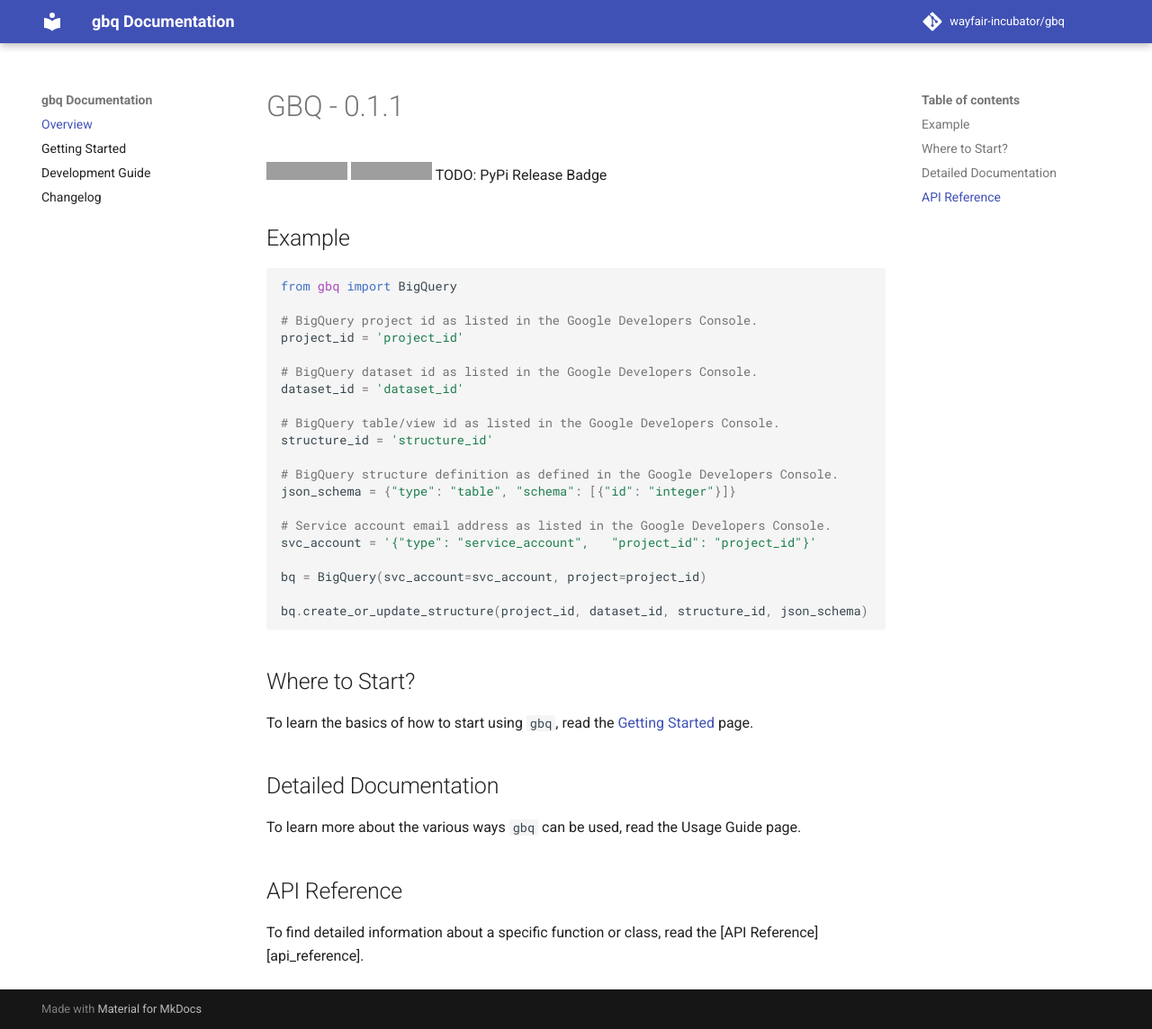
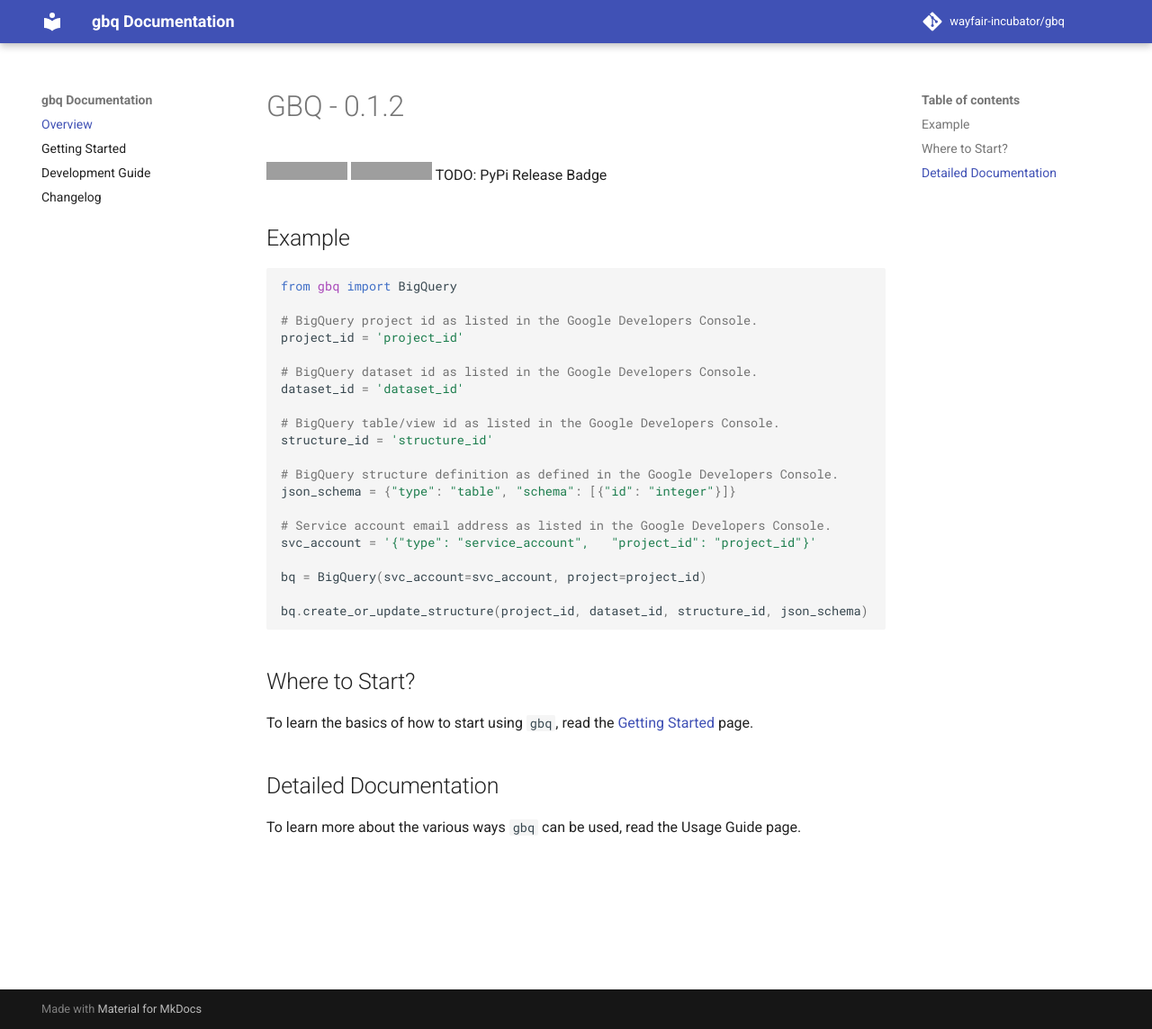
Before and after one commit to wayfair-incubator/gbq, an MkDocs documentation site: the page built from docs/index.md, in a window 1280 px wide and 1144 px high. Shown: the whole window at 90% size. Built offline with MkDocs 1.6.1 and Material for MkDocs 9.7.7, drawn with Linux system fonts in a browser that asks for light colours; comment, search, counter and statistics services are not loaded; grey boxes are pictures that could not be loaded.

```diff
--- a/docs/index.md
+++ b/docs/index.md
@@ -1,4 +1,4 @@
-# GBQ - 0.1.1
+# GBQ - 0.1.2
 
 [![CI pipeline status](https://github.com/wayfair-incubator/gbq/workflows/CI/badge.svg?branch=main)][ci]
 [![codecov](https://codecov.io/gh/wayfair-incubator/gbq/branch/main/graph/badge.svg)][codecov]
@@ -37,10 +37,6 @@ To learn the basics of how to start using `gbq`, read the [Getting Started][gett
 
 To learn more about the various ways `gbq` can be used, read the Usage Guide page.
 
-## API Reference
-
-To find detailed information about a specific function or class, read the [API Reference][api_reference].
-
 [ci]: https://github.com/wayfair-incubator/gbq/actions
 [codecov]: https://codecov.io/gh/wayfair-incubator/gbq
 [getting_started]: getting-started.md
--- a/gbq/__init__.py
+++ b/gbq/__init__.py
@@ -1,5 +1,5 @@
 from gbq.bigquery import BigQuery
 
-__version__ = "0.1.1"
+__version__ = "0.1.2"
 __author__ = "Jash Parekh <jparekh1@wayfair.com>"
 __all__ = [BigQuery]  # type: ignore
--- a/setup.cfg
+++ b/setup.cfg
@@ -3,7 +3,7 @@ name = gbq
 url = https://github.com/wayfair-incubator/gbq
 author = Jash Parekh
 author_email = jparekh1@wayfair.com
-version = 0.1.1
+version = 0.1.2
 description = Python wrapper for interacting Google BigQuery.
 long_description = file: README.md
 long_description_content_type = text/markdown
```
Also changed, not shown: CHANGELOG.md (+4 -0 lines), .bumpversion.cfg.
